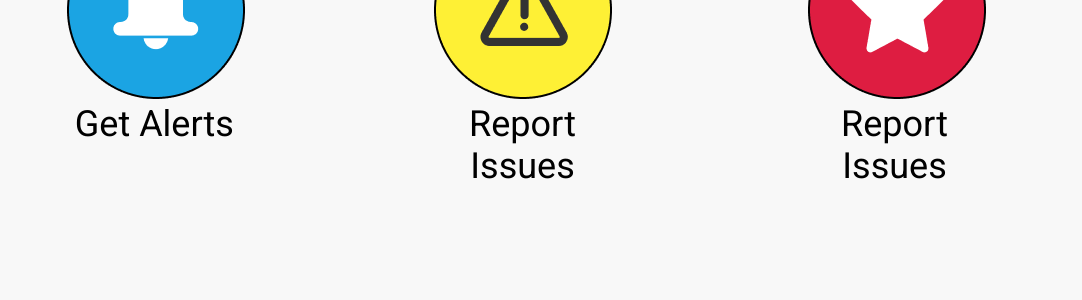
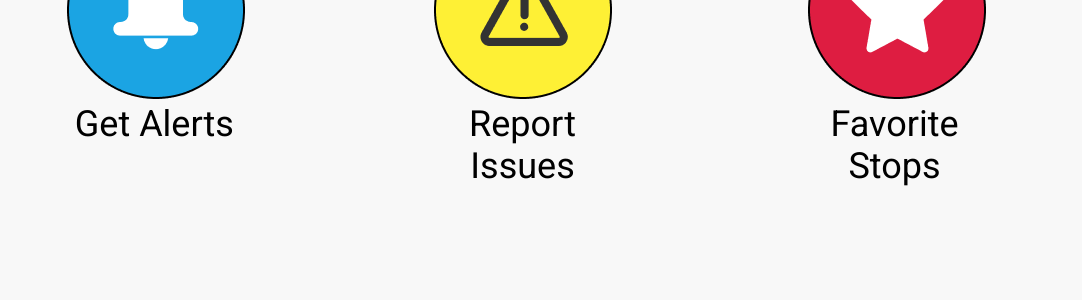
Before and after one commit to andreanthony/andreanthony.github.io, a Jekyll site: the page marketingsiteindex.html, which Jekyll copies as it is, in a window 1280 px wide and 900 px high, scrolled down 892 px. Shown: the part 157-457 px from the top of the window, without its empty margins (198-1280 px from the left). Built offline with Jekyll 4.4.1, drawn with Linux system fonts in a browser that asks for light colours.

Commit message:
Update marketingsiteindex.html

```diff
--- a/marketingsiteindex.html
+++ b/marketingsiteindex.html
@@ -24,7 +24,7 @@
  <div id="desktopellipse-2"><img src="/favStops.png" alt="ellipse-2" /></div>
  <div id="getalerts2">Get Alerts</div>
  <div id="reportissues2">Report Issues</div>
- <div id="favoritestops2">Report Issues</div>
+ <div id="favoritestops2">Favorite Stops  </div>
  <div id="ourmission2">Our Mission</div>
  <div id="mission2">By creating a transparent flow of information of the issues riders encounter, we aim to help the CTA be more responsive to riders’ needs and empower them to push for system improvements.</div>
  <div id="ourteam2">Our Team</div>
```
